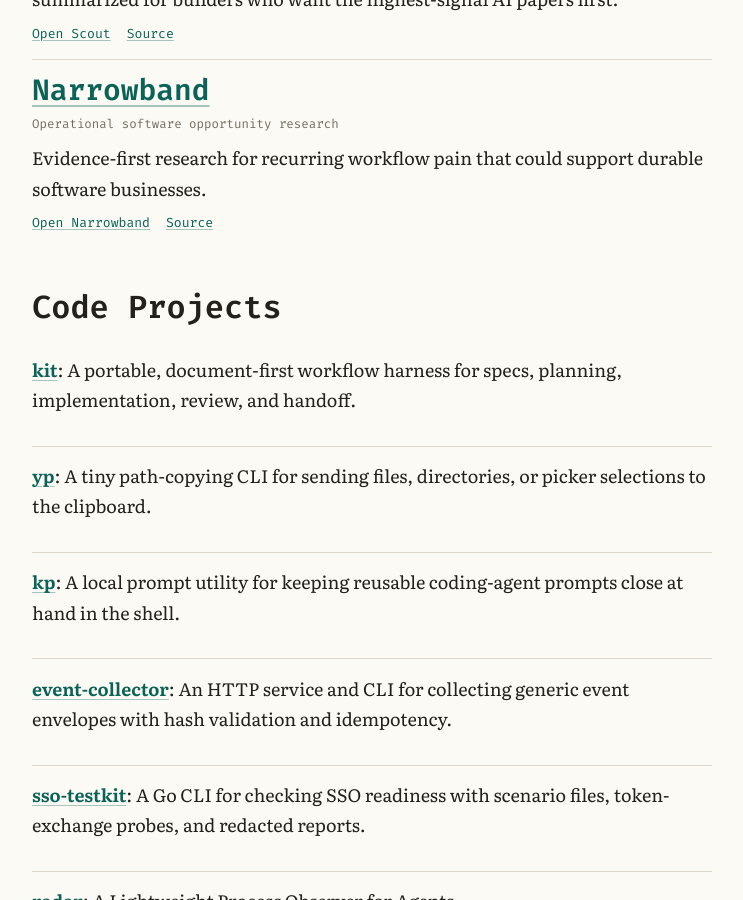
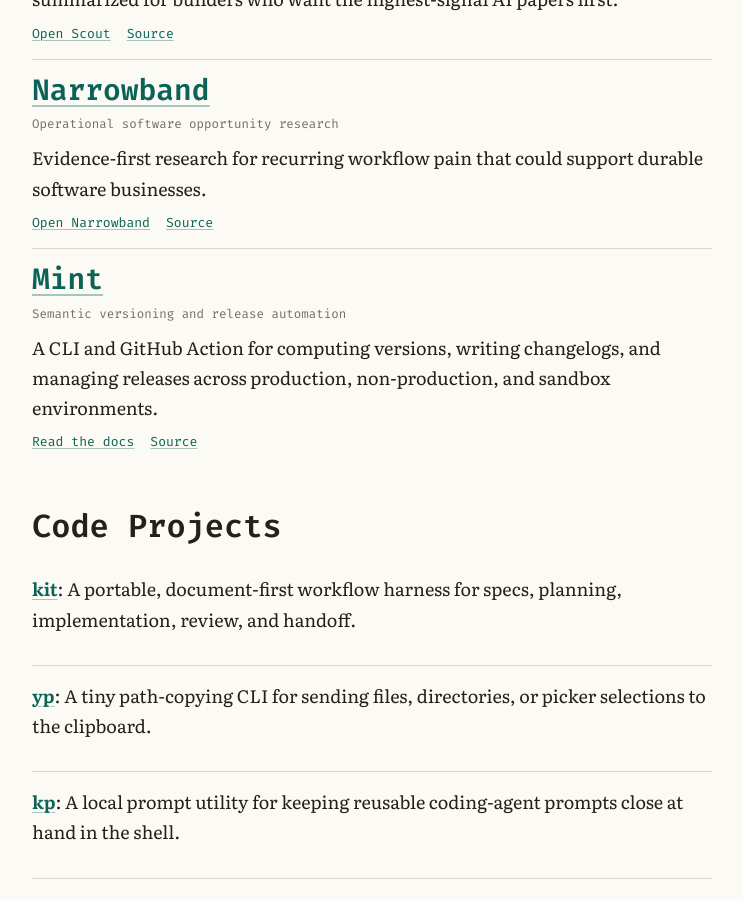
Before and after one commit to jamesonstone/jamesonstone.github.io, a Jekyll site: the page built from projects.md, in a window 1280 px wide and 900 px high, scrolled down 538 px. Shown: the whole window, without its empty margins (268-1011 px from the left). Built offline with Jekyll 4.4.1, drawn with Linux system fonts in a browser that asks for light colours.

Commit message:
docs(GH-50): :memo: feature Mint documentation in public projects (#51)
Original ask: Update jamesonstone.io/projects/ to show Mint in the projects section.

Add a Mint featured card with documentation and source links, and synchronize
llms.txt. Keep the existing code listing and use the established card design.

Validation: Jekyll build and site validator passed. Ruby tests passed (17 tests,
61 assertions). Rendered card links and generated llms.txt checked; Mint docs
returned HTTP 200. Diff and secret checks passed.

Closes #50

```diff
--- a/llms.txt
+++ b/llms.txt
@@ -28,6 +28,9 @@ Put the AGI in the bag, bro.
 - [Narrowband](https://narrowband.jamesonstone.io/): Evidence-first research for recurring workflow pain that could support durable software businesses.
 - [Narrowband source](https://github.com/jamesonstone/narrowband): Source repository for Narrowband.
 
+- [Mint](https://jamesonstone.io/mint/): Semantic versioning, changelogs, and release automation across production, non-production, and sandbox environments.
+- [Mint source](https://github.com/jamesonstone/mint): CLI and GitHub Action source repository for Mint.
+
 ## Code Projects
 
 - [kit](https://github.com/jamesonstone/kit): A portable, document-first workflow harness for specs, planning, implementation, review, and handoff.
--- a/projects.md
+++ b/projects.md
@@ -27,6 +27,14 @@ stays easy to scan.
       <p class="project-entry__meta">Operational software opportunity research</p>
       <p>Evidence-first research for recurring workflow pain that could support durable software businesses.</p>
       <p class="project-entry__links"><a href="https://narrowband.jamesonstone.io/">Open Narrowband</a><a href="https://github.com/jamesonstone/narrowband">Source</a></p>
+    </article>
+  </li>
+  <li>
+    <article class="project-entry">
+      <h3><a href="https://jamesonstone.io/mint/">Mint</a></h3>
+      <p class="project-entry__meta">Semantic versioning and release automation</p>
+      <p>A CLI and GitHub Action for computing versions, writing changelogs, and managing releases across production, non-production, and sandbox environments.</p>
+      <p class="project-entry__links"><a href="https://jamesonstone.io/mint/">Read the docs</a><a href="https://github.com/jamesonstone/mint">Source</a></p>
     </article>
   </li>
 </ul>
```
